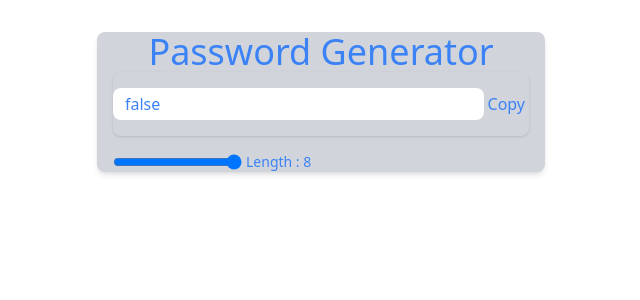
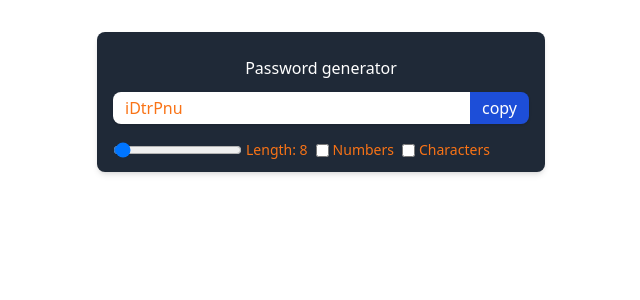
Before and after one commit to siddcoool/password_generator, a React (Create React App) app: page / in a window 1280 px wide. Shown: the top 300 px of the page, without its empty margins (319-959 px from the left). Built offline with nearby package versions, Linux system fonts and the light colour scheme.

Commit message:
completed

```diff
--- a/src/App.js
+++ b/src/App.js
@@ -1,49 +1,99 @@
-import logo from './logo.svg';
-import { useCallback, useState } from 'react';
+import { useState, useCallback, useEffect, useRef } from 'react'
+
+
 
 function App() {
   const [length, setLength] = useState(8)
-  const [number, setNumber] = useState(false)
-  const [char, setChar] = useState(false)
-  const [password, setPassword] = useState(false)
+  const [numberAllowed, setNumberAllowed] = useState(false);
+  const [charAllowed, setCharAllowed] = useState(false)
+  const [password, setPassword] = useState("")
 
-  const passwordGenerator = useCallback(
-    () => {
+  //useRef hook
+  const passwordRef = useRef(null)
+
+  const passwordGenerator = useCallback(() => {
     let pass = ""
     let str = "ABCDEFGHIJKLMNOPQRSTUVWXYZabcdefghijklmnopqrstuvwxyz"
-      // if(numberAllowed) str += "0123456789"
-      // if(charAllowed) str += "!@#$%^&*(){}[]"
-      for (let i = 0; i < Array.length; i++) {
+    if (numberAllowed) str += "0123456789"
+    if (charAllowed) str += "!@#$%^&*-_+=[]{}~`"
+
+    for (let i = 1; i <= length; i++) {
       let char = Math.floor(Math.random() * str.length + 1)
-        pass = str.charAt(char)
+      pass += str.charAt(char)
+
     }
+
     setPassword(pass)
 
-    },
-    [length, number, char, setPassword],
-  )
 
+  }, [length, numberAllowed, charAllowed, setPassword])
+
+  const copyPasswordToClipboard = useCallback(() => {
+    passwordRef.current?.select();
+    passwordRef.current?.setSelectionRange(0, 999);
+    window.navigator.clipboard.writeText(password)
+  }, [password])
+
+  useEffect(() => {
+    passwordGenerator()
+  }, [length, numberAllowed, charAllowed, passwordGenerator])
   return (
-    <>
-      <div className='w-full max-w-md mx-auto shadow-md rounded-lg px-4 my-8 text-blue-500 bg-gray-300'>
-        <h1 className='text-4xl text-center '>
-          Password Generator
-        </h1>
-        <div className='flex shadow rounded-lg overflow-hidden mb-4'>
-          <input type='text' value={password} className='outline-none w-full py-1 px-3 my-4 rounded-lg' placeholder='password' readOnly></input>
-          <button className='rounded-lg mx-1 '> Copy</button>
+
+    <div className="w-full max-w-md mx-auto shadow-md rounded-lg px-4 py-3 my-8 bg-gray-800 text-orange-500">
+      <h1 className='text-white text-center my-3'>Password generator</h1>
+    <div className="flex shadow rounded-lg overflow-hidden mb-4">
+        <input
+            type="text"
+            value={password}
+            className="outline-none w-full py-1 px-3"
+            placeholder="Password"
+            readOnly
+            ref={passwordRef}
+        />
+        <button
+        onClick={copyPasswordToClipboard}
+        className='outline-none bg-blue-700 text-white px-3 py-0.5 shrink-0'
+        >copy</button>
 
     </div>
     <div className='flex text-sm gap-x-2'>
       <div className='flex items-center gap-x-1'>
-            <input type='range' min={6} max={12} className='cursor-pointer' onChange={(e) => { setLength(e.target.value) }}>
-            </input>
-            <label>Length : {length}</label>
+        <input
+        type="range"
+        min={6}
+        max={100}
+        value={length}
+         className='cursor-pointer'
+         onChange={(e) => {setLength(e.target.value)}}
+          />
+          <label>Length: {length}</label>
+      </div>
+      <div className="flex items-center gap-x-1">
+      <input
+          type="checkbox"
+          defaultChecked={numberAllowed}
+          id="numberInput"
+          onChange={() => {
+              setNumberAllowed((prev) => !prev);
+          }}
+      />
+      <label htmlFor="numberInput">Numbers</label>
+      </div>
+      <div className="flex items-center gap-x-1">
+          <input
+              type="checkbox"
+              defaultChecked={charAllowed}
+              id="characterInput"
+              onChange={() => {
+                  setCharAllowed((prev) => !prev )
+              }}
+          />
+          <label htmlFor="characterInput">Characters</label>
       </div>
     </div>
 </div>
-    </>
-  );
+
+  )
 }
 
-export default App;
+export default App
```
Lines whose indentation alone changed are shown as unchanged.
